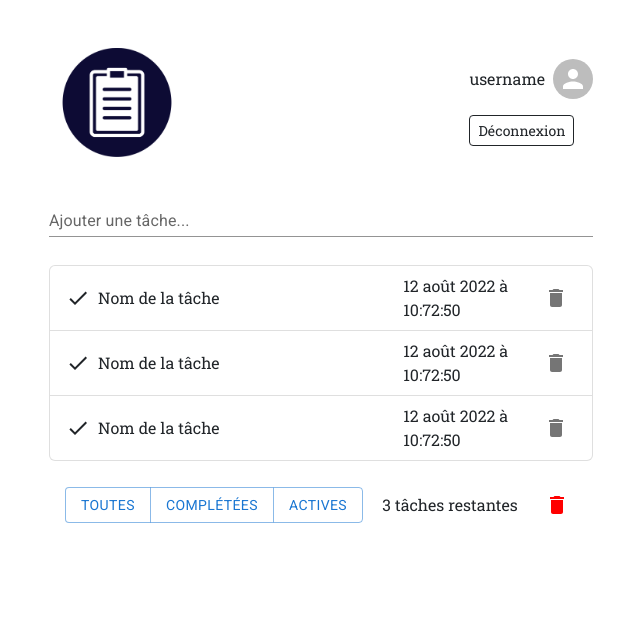
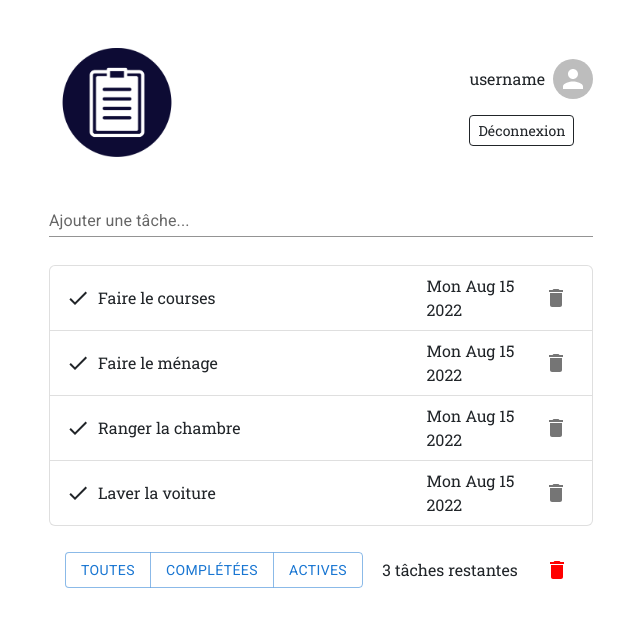
Before and after one commit to romaindepret91/memo-react, a React (Create React App) app: page / in a window 1280 px wide. Shown: the top 626 px of the page, without its empty margins (319-959 px from the left). Built offline with nearby package versions, Linux system fonts and the light colour scheme.

Commit message:
Add task functionality done

```diff
--- a/src/Appli.jsx
+++ b/src/Appli.jsx
@@ -1,15 +1,30 @@
-import React, { useState } from "react";
+import React, { useState, useEffect } from "react";
 import "./Appli.scss";
 import AppFooter from "./components/AppFooter";
 import AppHeader from "./components/AppHeader";
 import AppMain from "./components/AppMain";
+import data from "./data/data";
 
 export default function Appli() {
-  const [tasks, setTasks] = useState({});
+  const [tasks, setTasks] = useState([]);
+
+  useEffect(() => {
+    setTasks(data);
+  }, []);
+
+  function addTask(taskId, taskName, taskDate) {
+    const task = {
+      id: taskId,
+      taskName: taskName,
+      taskDate: taskDate,
+    };
+    setTasks([task, ...tasks]);
+  }
+
   return (
     <div className="container-fluid d-flex justify-content-center flex-wrap w-50 p-5">
       <AppHeader />
-      <AppMain tasks={tasks} setTasks={setTasks} />
+      <AppMain tasks={tasks} setTasks={setTasks} addTask={addTask} />
       <AppFooter />
     </div>
   );
--- a/src/components/AppMain.jsx
+++ b/src/components/AppMain.jsx
@@ -2,10 +2,10 @@ import React from "react";
 import TaskAddForm from "./TaskAddForm";
 import TasksList from "./TasksList";
 
-function AppMain({ tasks, setTasks }) {
+function AppMain({ tasks, setTasks, addTask }) {
   return (
     <div className="AppMain mt-4 w-100">
-      <TaskAddForm tasks={tasks} setTasks={setTasks} />
+      <TaskAddForm tasks={tasks} setTasks={setTasks} addTask={addTask} />
       <TasksList tasks={tasks} setTasks={setTasks} />
     </div>
   );
--- a/src/components/Task.jsx
+++ b/src/components/Task.jsx
@@ -4,12 +4,12 @@ import TaskName from "./TaskName";
 import TaskDate from "./TaskDate";
 import TaskDelete from "./TaskDelete";
 
-function Task() {
+function Task({ taskName, taskDate }) {
   return (
     <div className="Task d-flex align-items-center">
       <TaskChangeStatus />
-      <TaskName />
-      <TaskDate />
+      <TaskName taskName={taskName} />
+      <TaskDate taskDate={taskDate} />
       <TaskDelete />
     </div>
   );
--- a/src/components/TaskAddForm.jsx
+++ b/src/components/TaskAddForm.jsx
@@ -1,7 +1,14 @@
 import React from "react";
 import TextField from "@mui/material/TextField";
 
-function TaskAddForm() {
+function TaskAddForm({ tasks, addTask }) {
+  function handleChange(e) {
+    if (e.key === "Enter") {
+      const date = new Date();
+      addTask(tasks.length + 1, e.target.value, date.toDateString());
+      e.target.value = "";
+    }
+  }
   return (
     <TextField
       margin="dense"
@@ -10,7 +17,7 @@ function TaskAddForm() {
       type="text"
       fullWidth
       variant="standard"
-      //   onChange={}
+      onKeyDown={handleChange}
     />
   );
 }
--- a/src/components/TaskDate.jsx
+++ b/src/components/TaskDate.jsx
@@ -1,7 +1,7 @@
 import React from "react";
 
-function TaskDate() {
-  return <span>12 août 2022 à 10:72:50</span>;
+function TaskDate({ taskDate }) {
+  return <span>{taskDate}</span>;
 }
 
 export default TaskDate;
--- a/src/components/TaskName.jsx
+++ b/src/components/TaskName.jsx
@@ -1,7 +1,7 @@
 import React from "react";
 
-function TaskName() {
-  return <span className="TaskName w-75">Nom de la tâche</span>;
+function TaskName({ taskName }) {
+  return <span className="TaskName w-75">{taskName}</span>;
 }
 
 export default TaskName;
--- a/src/components/TasksList.jsx
+++ b/src/components/TasksList.jsx
@@ -1,18 +1,14 @@
 import React from "react";
 import Task from "./Task";
 
-function TasksList() {
+function TasksList({ tasks }) {
   return (
     <ul className="list-group mt-4">
-      <li className="list-group-item">
-        <Task />
-      </li>
-      <li className="list-group-item">
-        <Task />
-      </li>
-      <li className="list-group-item">
-        <Task />
-      </li>
+      {tasks.map((task) => (
+        <li key={task.id} id={task.id} className="list-group-item">
+          <Task taskName={task.taskName} taskDate={task.taskDate} />
+        </li>
+      ))}
     </ul>
   );
 }
--- /dev/null
+++ b/src/context/tasksContext.js
@@ -0,0 +1 @@
+import React from "react";
--- /dev/null
+++ b/src/data/data.js
@@ -0,0 +1,26 @@
+const date = new Date();
+
+const data = [
+  {
+    id: 1,
+    taskName: "Faire le courses",
+    taskDate: date.toDateString(),
+  },
+  {
+    id: 2,
+    taskName: "Faire le ménage",
+    taskDate: date.toDateString(),
+  },
+  {
+    id: 3,
+    taskName: "Ranger la chambre",
+    taskDate: date.toDateString(),
+  },
+  {
+    id: 4,
+    taskName: "Laver la voiture",
+    taskDate: date.toDateString(),
+  },
+];
+
+export default data;
```
